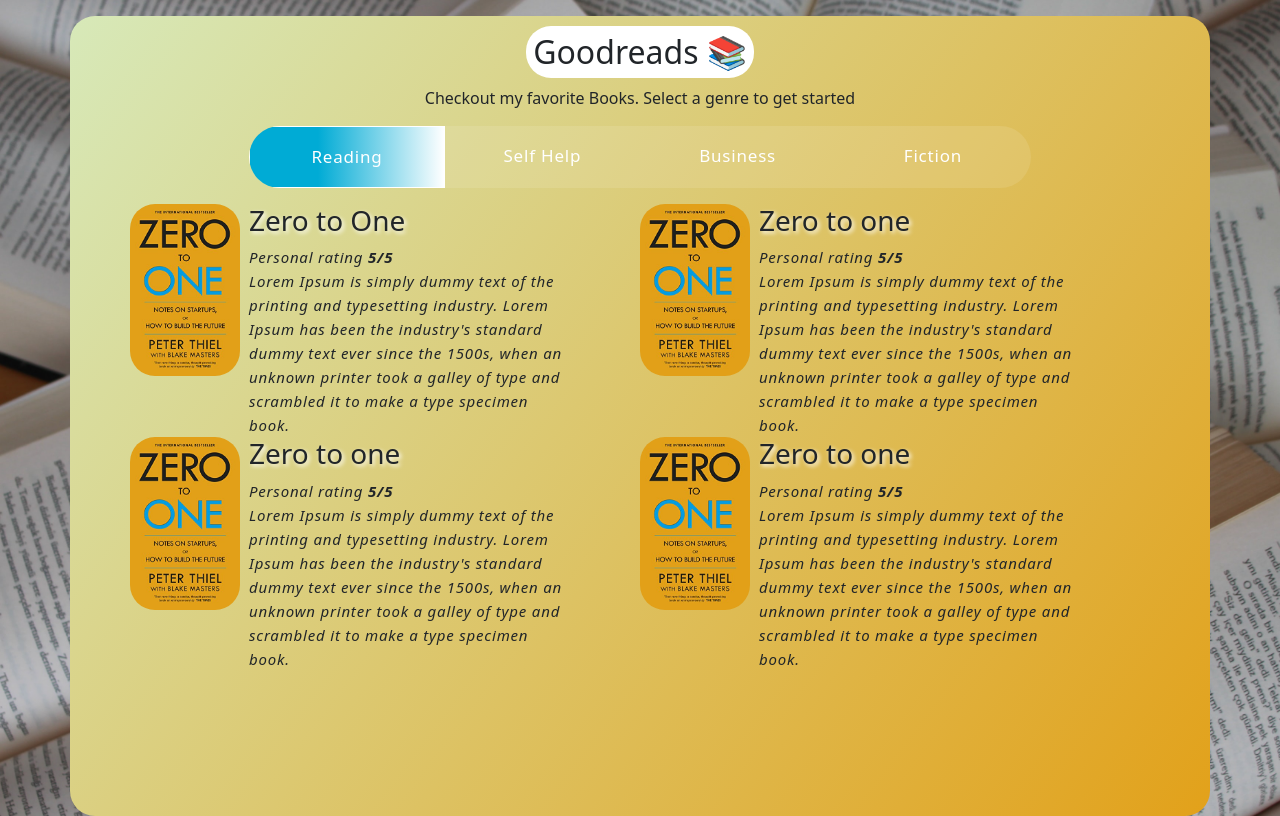
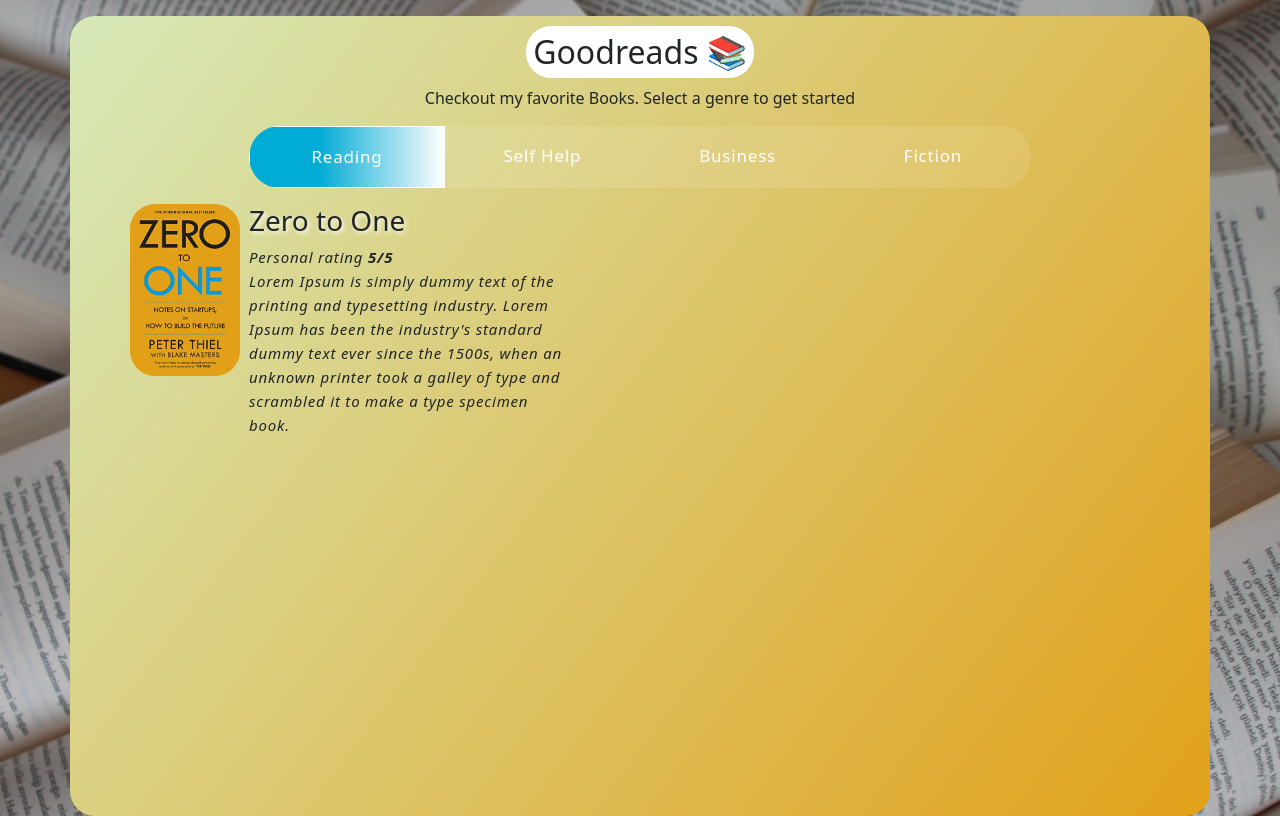
Before and after one commit to KumarAmrendram/goodreads, a React (Create React App) app: page / in a window 1280 px wide. Built offline with nearby package versions, Linux system fonts and the light colour scheme.

Commit message:
-Zero To One Added

```diff
--- a/src/components/Banner.jsx
+++ b/src/components/Banner.jsx
@@ -7,33 +7,6 @@
   const books = [
     {
       title: "Zero to One",
-      imgUrl: zeroToOne,
-      rating: "5/5",
-      review: `Lorem Ipsum is simply dummy text of the printing and typesetting
-      industry. Lorem Ipsum has been the industry's standard dummy
-      text ever since the 1500s, when an unknown printer took a galley
-      of type and scrambled it to make a type specimen book.`,
-    },
-    {
-      title: "Zero to one",
-      imgUrl: zeroToOne,
-      rating: "5/5",
-      review: `Lorem Ipsum is simply dummy text of the printing and typesetting
-      industry. Lorem Ipsum has been the industry's standard dummy
-      text ever since the 1500s, when an unknown printer took a galley
-      of type and scrambled it to make a type specimen book.`,
-    },
-    {
-      title: "Zero to one",
-      imgUrl: zeroToOne,
-      rating: "5/5",
-      review: `Lorem Ipsum is simply dummy text of the printing and typesetting
-      industry. Lorem Ipsum has been the industry's standard dummy
-      text ever since the 1500s, when an unknown printer took a galley
-      of type and scrambled it to make a type specimen book.`,
-    },
-    {
-      title: "Zero to one",
       imgUrl: zeroToOne,
       rating: "5/5",
       review: `Lorem Ipsum is simply dummy text of the printing and typesetting
```
